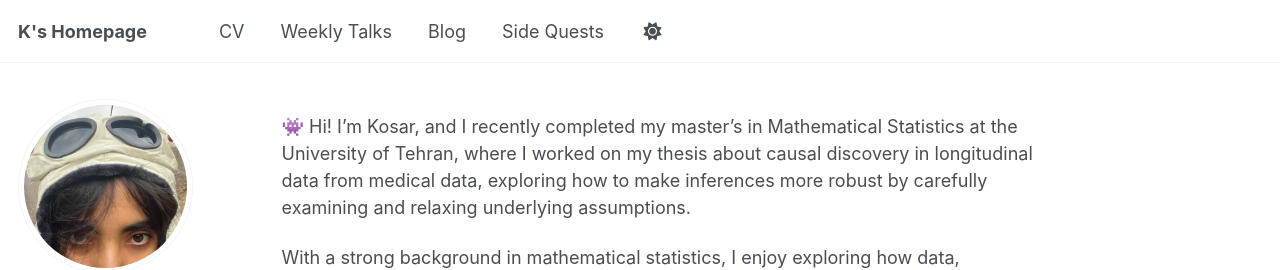
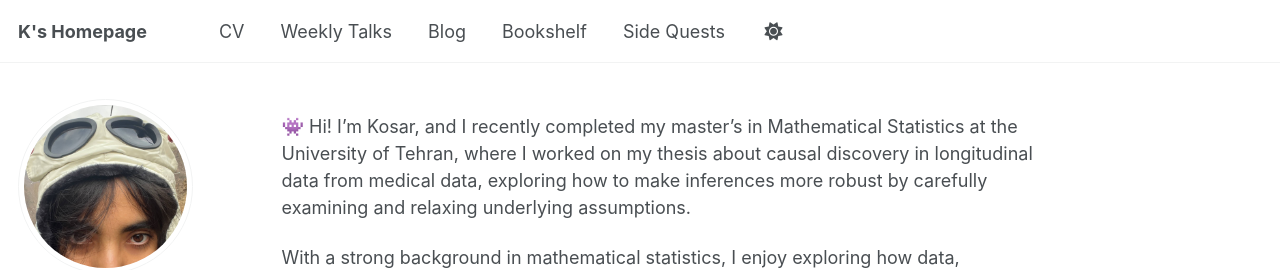
Before and after one commit to kabdollahi/kabdollahi.github.io, a Jekyll site: the page built from _pages/about.md, in a window 1280 px wide. Shown: the top 270 px of the page. Built offline with Jekyll 4.4.1, drawn with Linux system fonts in a browser that asks for light colours; a script that is not in the unit is left out.

Commit message:
Update navigation.yml

```diff
--- a/_data/navigation.yml
+++ b/_data/navigation.yml
@@ -26,6 +26,9 @@ main:
   - title: "Blog"
     url: /year-archive/
 
+  - title: "Bookshelf"
+    url: /portfolio/
+
   - title: "Side Quests"
     url: /sidequests/
 
```
